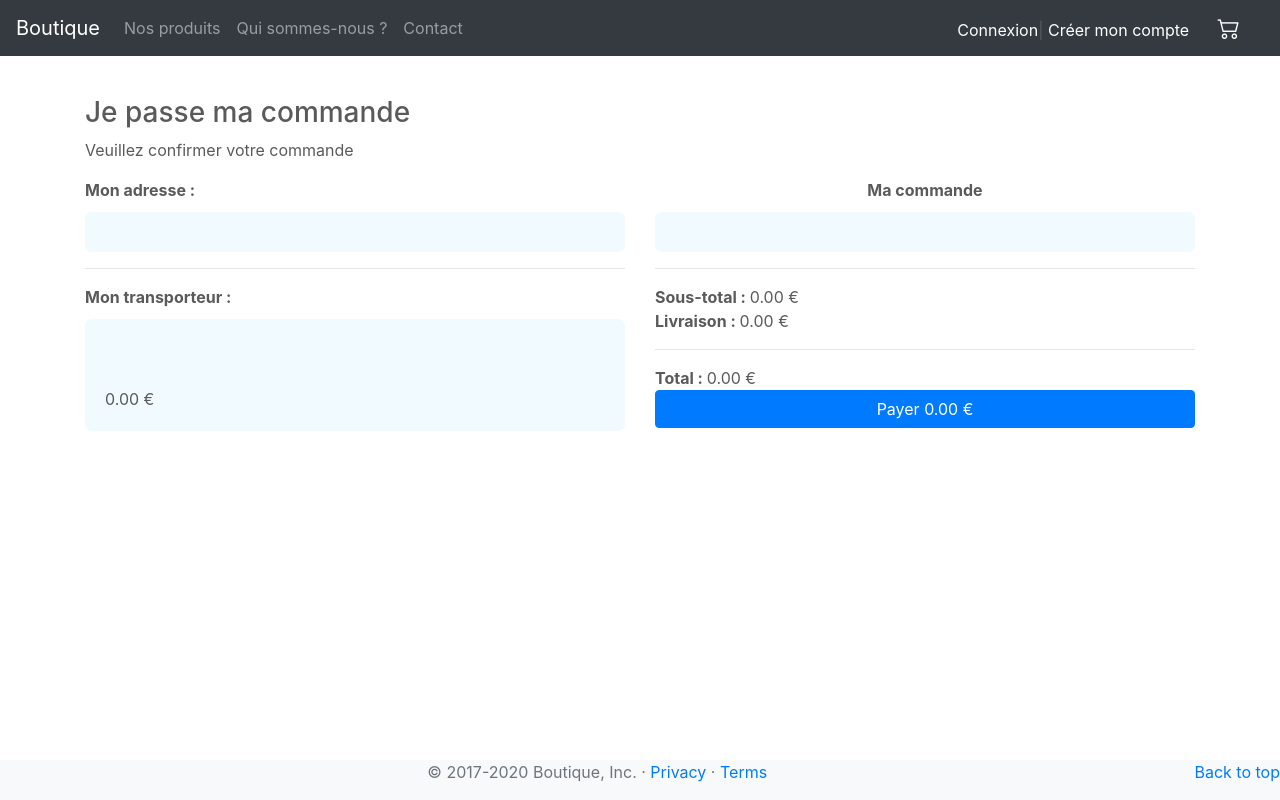
After one commit to thomas-abecassis/BoutiqueSymfony, a Symfony app: template templates/order/add.html.twig in a window 1280 px wide. The commit adds this page. Run offline with Twig, Linux system fonts and the light colour scheme; the template is opened without the code that fills it, so the values that code supplies are empty; some libraries are stand-ins or nearby versions.

Commit message:
tunnel d'achat, fin recap

```diff
--- a/src/Form/OrderType.php
+++ b/src/Form/OrderType.php
@@ -17,7 +17,7 @@ class OrderType extends AbstractType
         $user = $options["user"];
         $builder
             ->add('delivery', EntityType::class, [
-                "label" => "Choisir mon adresse de livraison",
+                "label" => false,
                 "required" => true,
                 "class" => Adress::class,
                 "multiple" => false,
--- /dev/null
+++ b/templates/order/add.html.twig
@@ -0,0 +1,84 @@
+{% extends 'base.html.twig' %}
+
+{% block titre %}Boutique - confirmer ma commande
+{% endblock %}
+
+{% block content %}
+	{% set total = null %}
+	<h3>
+		Je passe ma commande
+	</h3>
+	<p>
+		Veuillez confirmer votre commande
+	</p>
+
+	<div class="row">
+		<div class="col-md-6">
+			<strong>
+				Mon adresse :
+			</strong>
+			<div class="form-check">{{delivery|raw}}</div>
+
+			<hr>
+			<strong>
+
+				Mon transporteur :
+
+			</strong>
+			<div class="form-check">
+				{{ carrier.name }}
+				<br>
+				{{ carrier.description }}
+				<br>
+				{{ carrier.price|number_format(2, '.', ',')  }}
+				€
+			</div>
+		</div>
+		<div class="col-md-6">
+			<div class="text-center">
+				<b>Ma commande</b>
+			</div>
+			<div class="order-summary">
+				{% for product in cart %}
+					<div class="mt-2 row">
+						<div class="col-2"><img src="/uploads/{{ product.product.image }}" alt="{{ product.product.name }} " class="product-cart"></div>
+						<div class="col-8 my-auto">{{product.product.name}}
+							<br>
+							<small>x
+								{{product.quantity}}</small>
+						</div>
+						<div class="col-2 my-auto">
+							{{ ((product.product.price * product.quantity)/100)|number_format(2, '.', ',') }}
+							€
+						</div>
+					</div>
+					{% set total = total + (product.product.price * product.quantity) %}
+				{% endfor %}
+			</div>
+			<hr>
+			<strong>Sous-total :
+			</strong>
+			{{ ((total)/100)|number_format(2, '.', ',') }}
+			€
+			<br>
+			<strong>Livraison :
+			</strong>
+			{{carrier.price|number_format(2, '.', ',')}}
+			€
+			<hr>
+			<strong>
+				Total :
+			</strong>
+			{{(total/100+carrier.price)|number_format(2, '.', ',')}}
+			€
+
+			<div class="btn btn-primary btn-block">
+				Payer
+				{{(total/100+carrier.price)|number_format(2, '.', ',')}}
+				€
+			</div>
+			<br>
+		</div>
+
+	</div>
+{% endblock %}
--- a/templates/order/index.html.twig
+++ b/templates/order/index.html.twig
@@ -16,6 +16,8 @@
 
 			{% set formhtml %}
 			{{ form_start(form, {action : path('app_order_recap')}) }}
+			{{form_label(form.delivery, "Choisissez votre adresse :")}}
+			<a href="{{path('app_account_adress_add', {'redirection': 'commande'})}}">Ajouter une adresse</a>
 			{{ form_end(form) }}
 			{% endset %}
 			{{ formhtml|replace({ '[br]' : '<br>'})|raw }}
```
Also changed, not shown: src/Controller/AccountAdressController.php (+6 -3 lines), src/Controller/OrderController.php (+15 -9 lines), 1 other file.
